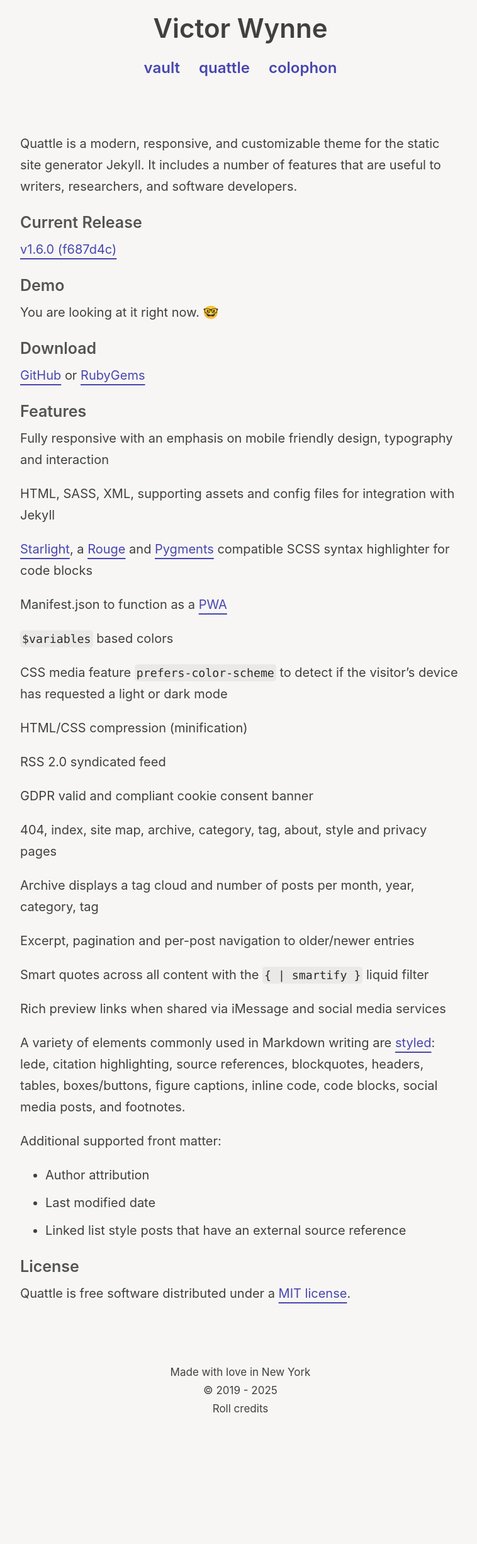
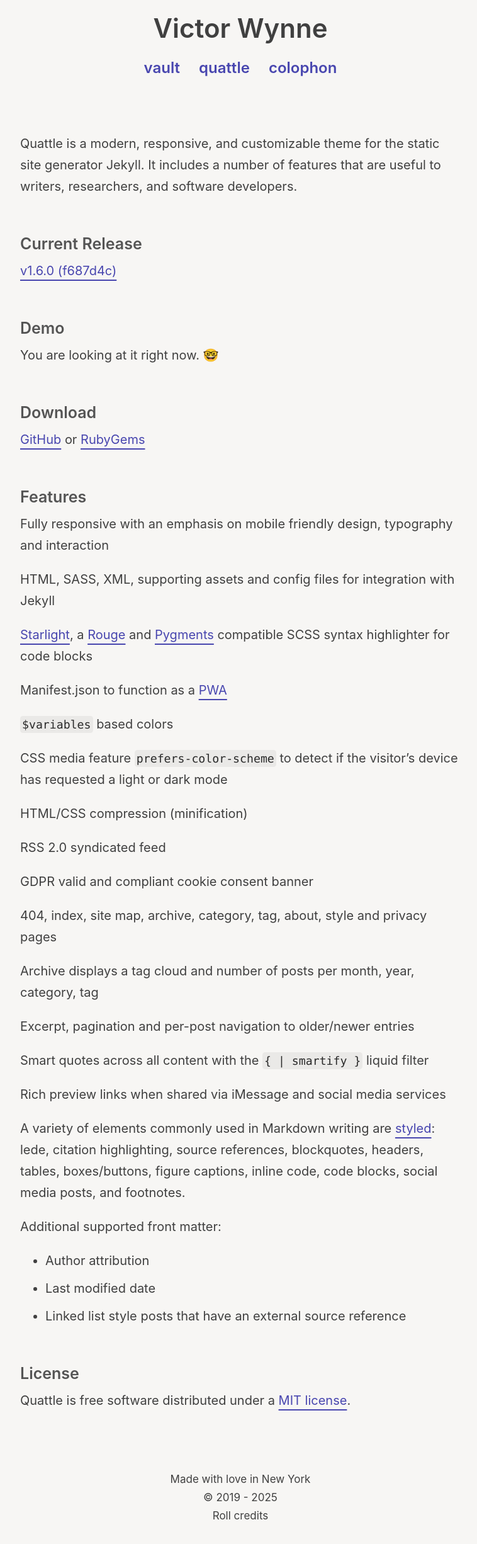
Before and after one commit to victorwynne/victorwynne, a Jekyll site: the page built from quattle.md, in a window 1280 px wide. Shown: the whole page at 63% size, without its empty margins (258-1016 px from the left). Built offline with Jekyll 4.4.1, drawn with Linux system fonts in a browser that asks for light colours; before the commit the page ends 2282 px from its top, so only the background shows below that.

Commit message:
quattle.md

```diff
--- a/quattle.md
+++ b/quattle.md
@@ -4,16 +4,16 @@
 title: Quattle
 ---
 
-Quattle is a modern, responsive, and customizable theme for the static site generator Jekyll. It includes a number of features that are useful to writers, researchers, and software developers.<br>
+Quattle is a modern, responsive, and customizable theme for the static site generator Jekyll. It includes a number of features that are useful to writers, researchers, and software developers.<br><br>
 
 ## <small>Current Release</small>
-[v1.6.0 (f687d4c)](https://github.com/victorwynne/quattle/releases/tag/v1.6.0-RC)<br>
+[v1.6.0 (f687d4c)](https://github.com/victorwynne/quattle/releases/tag/v1.6.0-RC)<br><br>
 
 ## <small>Demo</small>
-You are looking at it right now. 🤓<br>
+You are looking at it right now. 🤓<br><br>
 
 ## <small>Download</small>
-[GitHub](https://github.com/victorwynne/quattle/releases) or [RubyGems](https://rubygems.org/gems/quattle)<br>
+[GitHub](https://github.com/victorwynne/quattle/releases) or [RubyGems](https://rubygems.org/gems/quattle)<br><br>
 
 ## <small>Features</small>
 Fully responsive with an emphasis on mobile friendly design, typography and interaction
@@ -50,7 +50,7 @@
 * Author attribution
 * Last modified date
 * Linked list style posts that have an external source reference
-<br>
+<br><br>
 
 ## <small>License</small>
 
```
